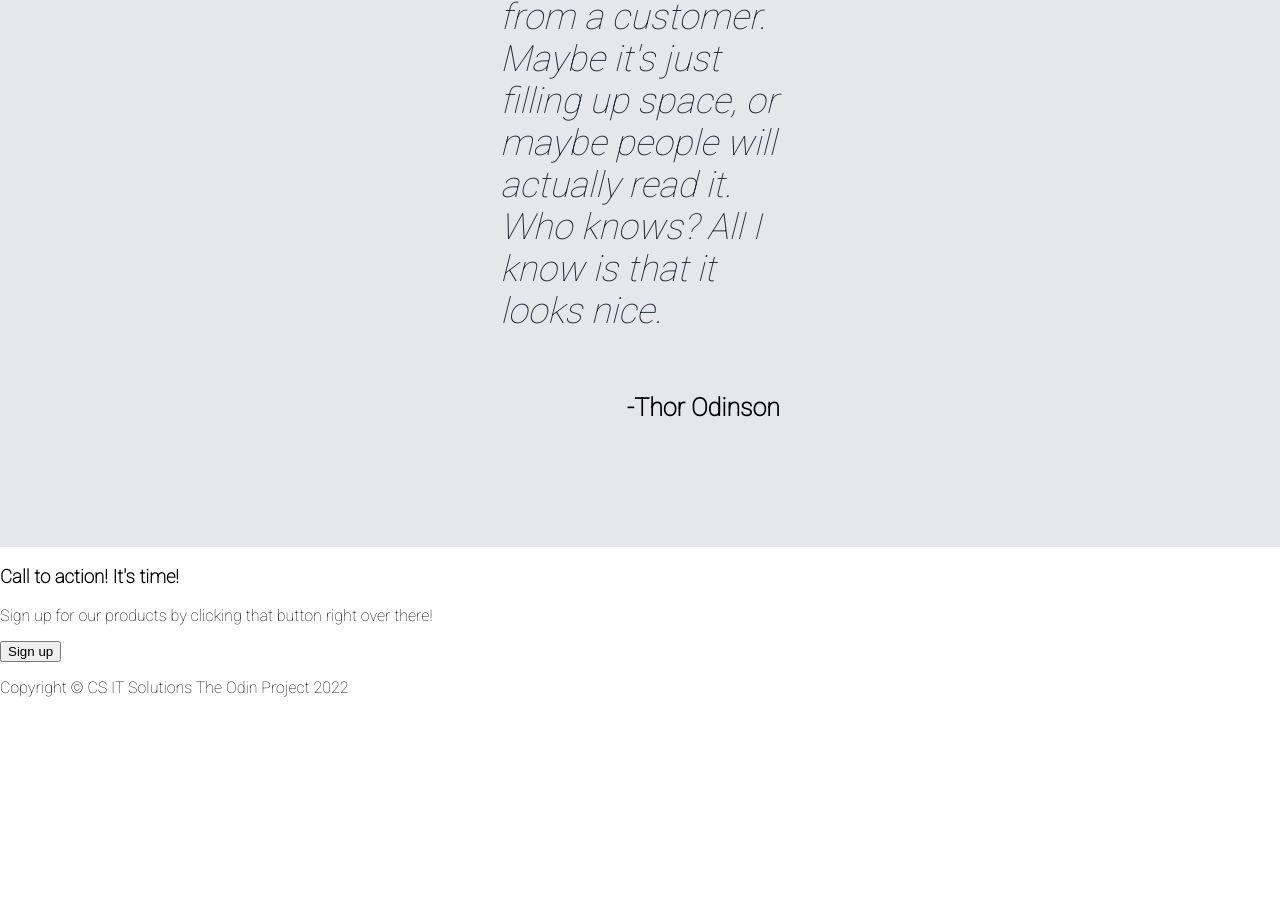
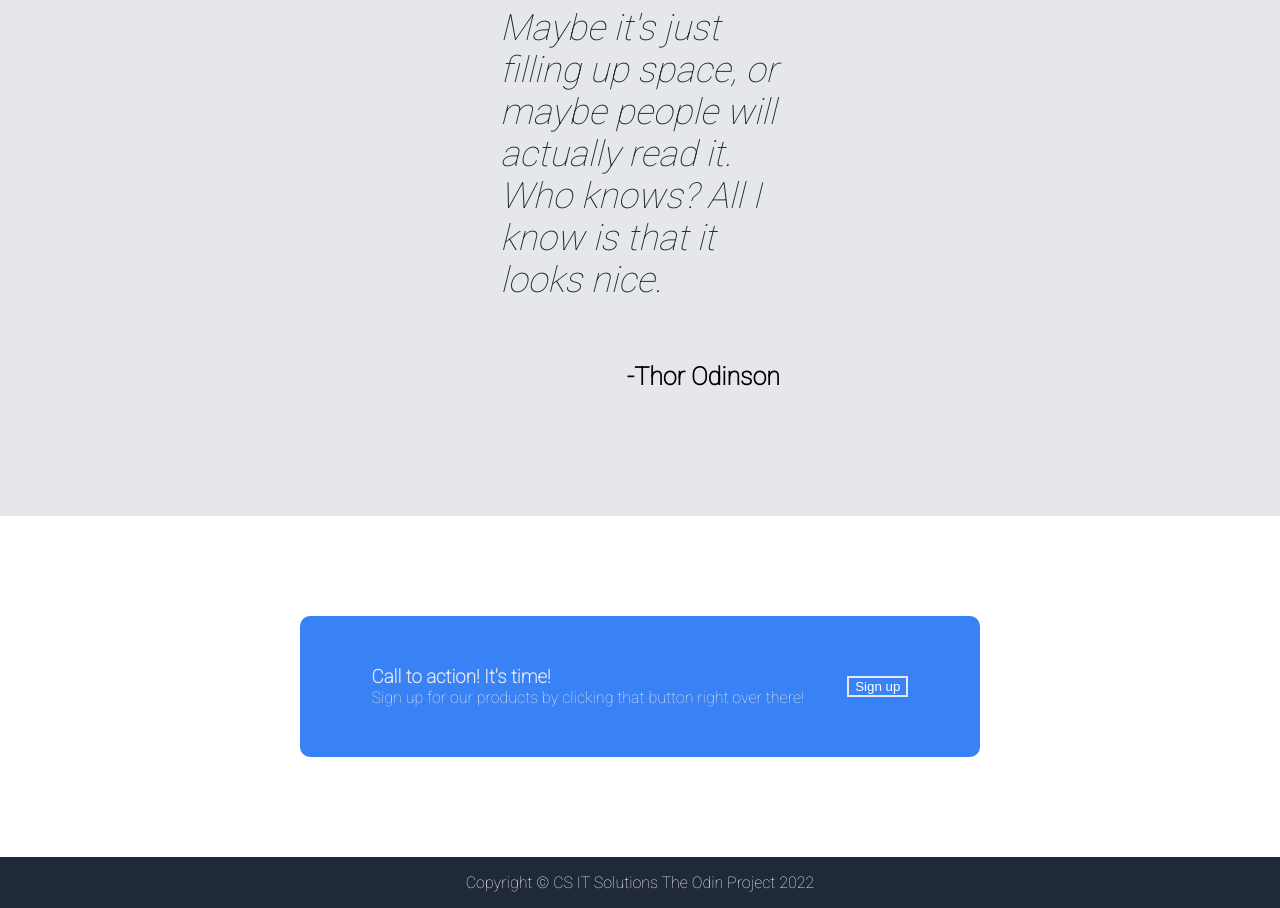
Before and after one commit to changastokes/landing_project, a plain HTML site: page index.html in a window 1280 px wide. Shown: the part 1349-2257 px from the top of the page. Before the commit the page ends 2062 px from the top, so only its background shows below. Drawn offline with Linux system fonts and the light colour scheme.

Commit message:
Finished html and css landing project

```diff
--- a/index.html
+++ b/index.html
@@ -39,22 +39,22 @@
 <div class="card-container">
 
     <div class="card">
-        <img src="https://cdn.pixabay.com/photo/2020/02/08/04/57/buildings-4829076_960_720.jpg" alt="Atlanta-Skyline">
+        <img class="r" src="https://cdn.pixabay.com/photo/2020/02/08/04/57/buildings-4829076_960_720.jpg" alt="Atlanta-Skyline">
         <p class="card-text">Lorem ipsum dolor sit amet</p>
      </div>
 
      <div class="card">
-        <img src="https://cdn.pixabay.com/photo/2015/07/17/16/01/france-849466_960_720.jpg" alt="France">
+        <img class="r" src="https://cdn.pixabay.com/photo/2015/07/17/16/01/france-849466_960_720.jpg" alt="France">
         <p class="card-text">Lorem ipsum dolor sit amet</p>
      </div>
 
      <div class="card">
-     <img src="https://cdn.pixabay.com/photo/2018/12/20/17/03/fisher-island-3886376_960_720.jpg" alt="Fisher-Island">
+     <img class="r" src="https://cdn.pixabay.com/photo/2018/12/20/17/03/fisher-island-3886376_960_720.jpg" alt="Fisher-Island">
         <p class="card-text">Lorem ipsum dolor sit amet</p>
      </div>
 
      <div class="card">
-     <img src="https://cdn.pixabay.com/photo/2020/05/04/13/30/outdoors-5129182_960_720.jpg" alt="New York">
+     <img class="r" src="https://cdn.pixabay.com/photo/2020/05/04/13/30/outdoors-5129182_960_720.jpg" alt="New York">
         <p class="card-text">Lorem ipsum dolor sit amet</p>
      </div>
 
@@ -76,15 +76,23 @@
 </div>
 
 
-<div class="sec-three">
-    <h3>Call to action! It's time!</h3>
-    <p>Sign up for our products by clicking that button right over there!</p>
-    <button type="submit">Sign up</button>
+<div class="action-wrapper">
+    <div class="action-container">
+      <div class="action-card">
+        <h3>Call to action! It's time!</h3>
+        <p class="action-text">Sign up for our products by clicking that button right over there!</p>
+      </div>
+        <button class="submit-three" type="button">Sign up</button>
+    </div>
 </div>
 
-<div class="footer">
-    <p>Copyright &copy CS IT Solutions The Odin Project 2022 </p>
+<div class="footer-wrapper">
+  <div class="footer">
+    <p class=>Copyright &copy CS IT Solutions The Odin Project 2022 </p>
+    </div>
 </div>
+
+
 
 
 
--- a/styles.css
+++ b/styles.css
@@ -102,7 +102,7 @@ h1 {
 
 }
 
-img {
+.r {
     height: 200px;
     width: 200px;
     margin: 20px;
@@ -144,3 +144,53 @@ img {
     font-size: 25px;
 
 }
+
+/*sec 3*/
+
+.action-wrapper {
+    margin: 100px;
+
+}
+
+.action-container {
+    background-color: #3882f6;
+    display: flex;
+    justify-content: space-around;
+    align-items: center;
+    margin-left: 200px;
+    margin-right: 200px;
+    border-radius: 10px;
+    padding: 50px;
+}
+
+h3 {
+    color: #E5E7EB;
+    padding: 0;
+    margin: 0;
+}
+
+.action-text {
+   color: #E5E7EB;
+   padding-left: 0px;
+   margin: 0;
+
+}
+
+.submit-three {
+  border: 2px solid #E5E7EB;
+  color: white;
+  background-color: #3882f6
+}
+
+
+
+  .footer-wrapper {
+      background-color: #1F2937;
+}
+
+
+.footer {
+    color: white;
+    text-align: center;
+
+  }
```
